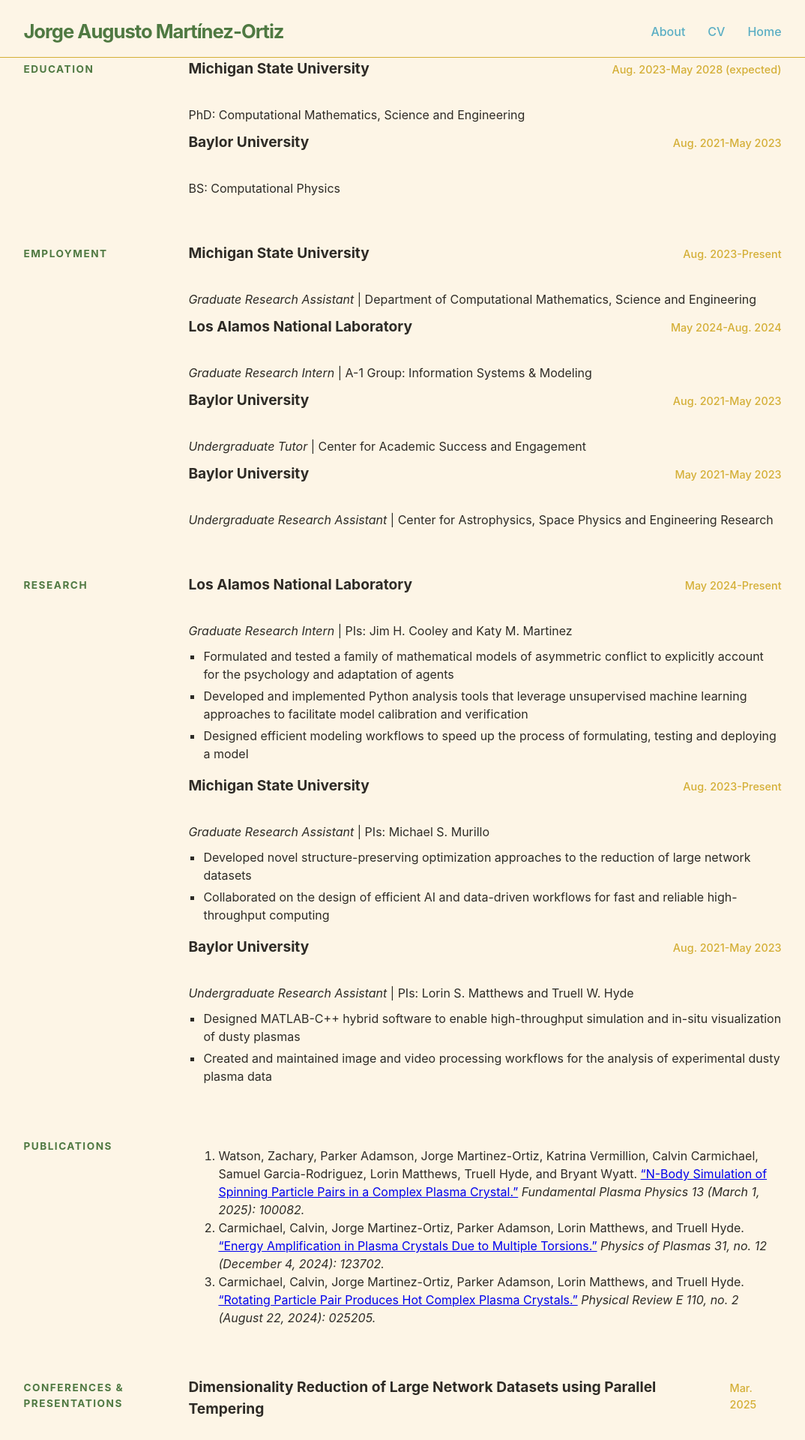
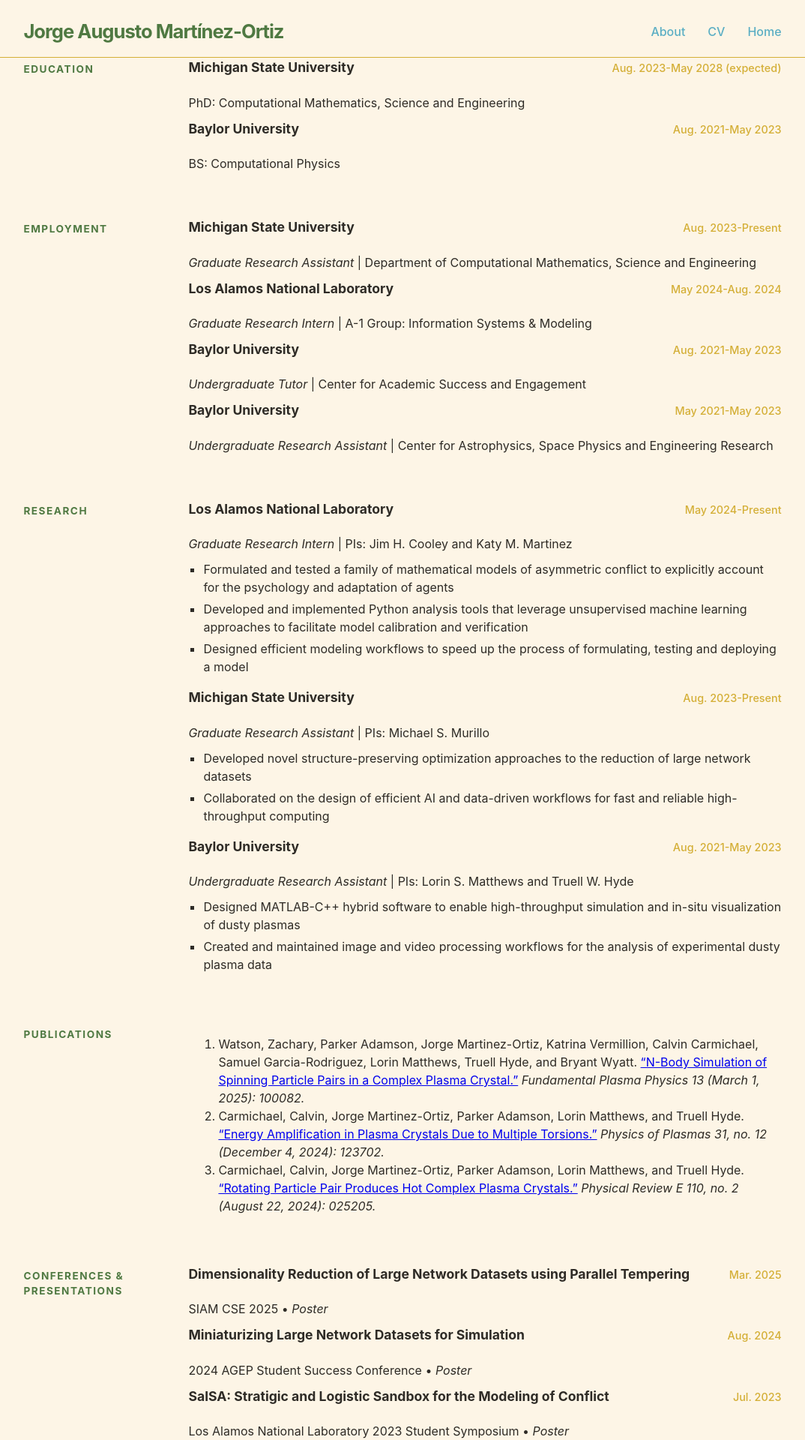
Before and after one commit to martjor/martjor.github.io, a Jekyll site: the page built from cv.md, in a window 1280 px wide. Shown: the top 1920 px of the page at 75% size, without its empty margins (103-1177 px from the left). Built offline with Jekyll 4.4.1, drawn with Linux system fonts in a browser that asks for light colours.

Commit message:
Add institution-name styles and refine CV typography

```diff
--- a/assets/css/style.scss
+++ b/assets/css/style.scss
@@ -207,9 +207,10 @@
 }
 
 .cv-content {
-  h3 {
+  h3, .institution-name {
     margin-top: 0;
-    font-size: 1.2rem;
+    margin-bottom: 5px;
+    font-size: 1.1rem;
     color: var(--deep-earth);
   }
 
```
